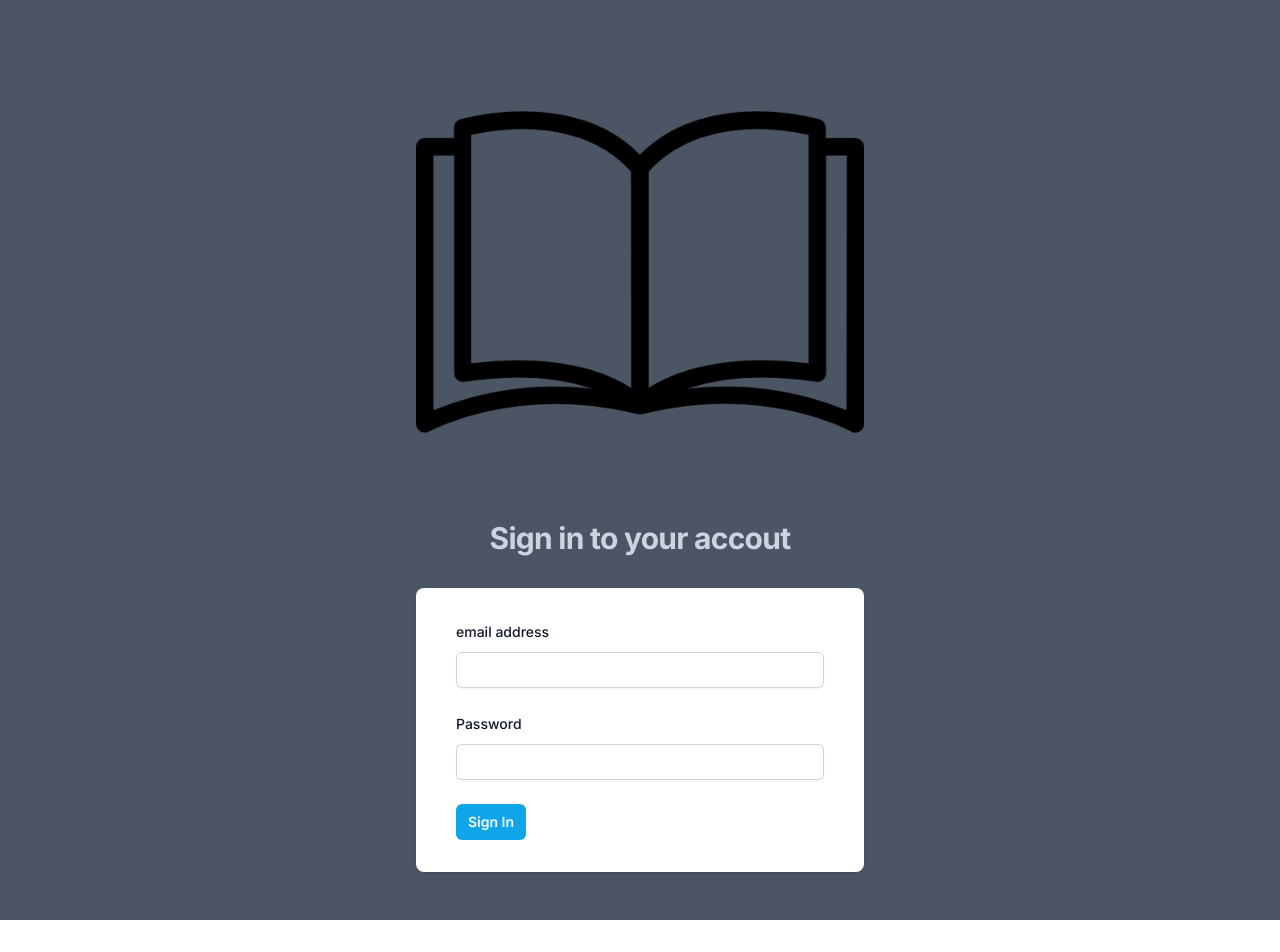
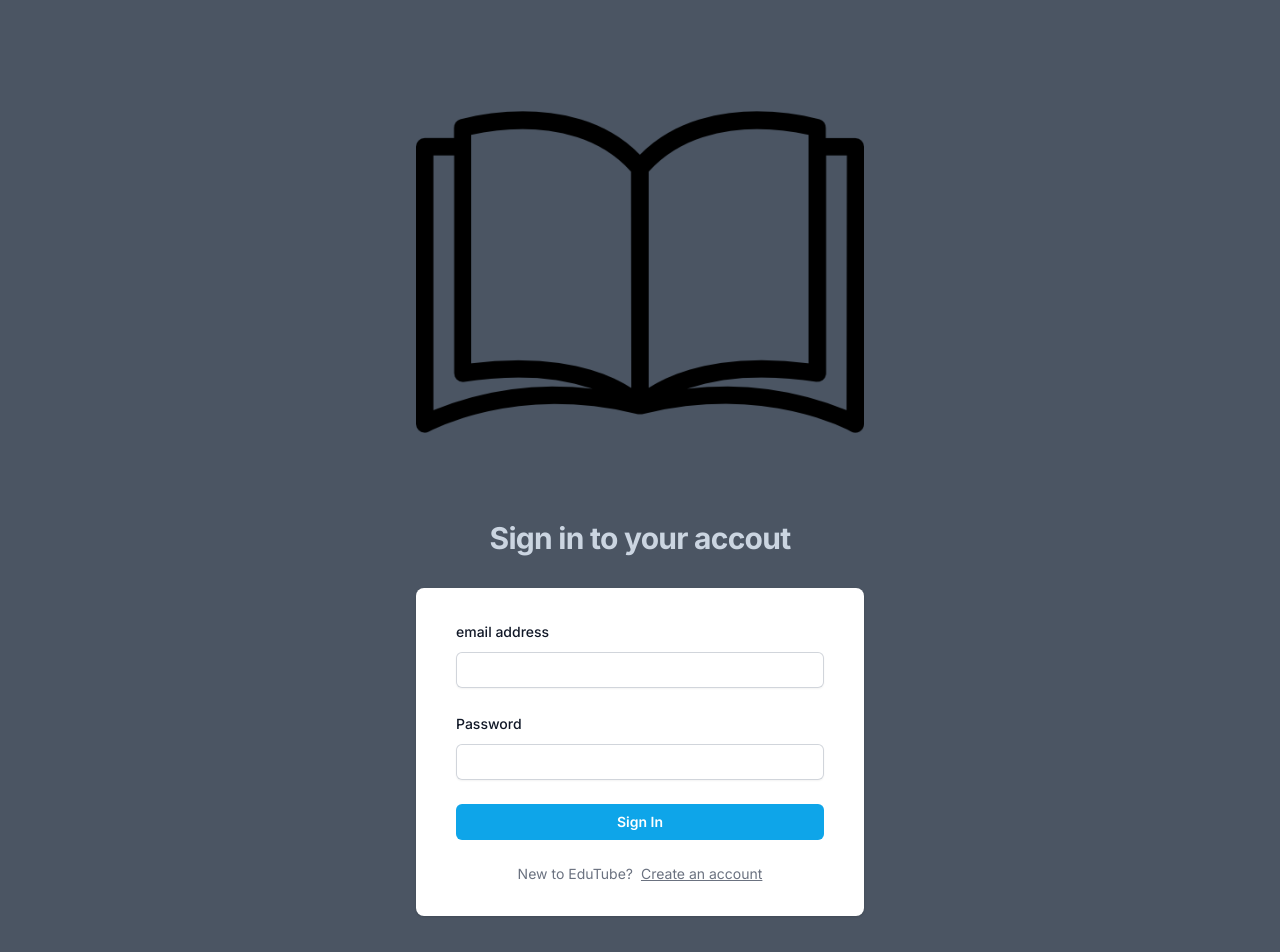
Before and after one commit to eXistC/EduTube, a Next.js app: page / in a window 1280 px wide. Shown: the top 952 px of the page. Before the commit the page ends 920 px from the top, so only its background shows below. Built offline with nearby package versions, Linux system fonts and the light colour scheme.

Commit message:
Tuning Login page

```diff
--- a/app/(browse)/components.tsx/AuthForm.tsx
+++ b/app/(browse)/components.tsx/AuthForm.tsx
@@ -91,9 +91,32 @@ const AuthForm = () => {
                         errors={errors}
                     />
                     <div>
-                        <Button>
+                        <Button
+                            disabled={isLoading}
+                            fullwidth
+                            type="submit"
+                        >
                             {variant === "LOGIN" ? "Sign In" : "Register"}
                         </Button>
+                    </div>
+                    <div className="
+                        flex
+                        gap-2
+                        justify-center
+                        text-sm
+                        mt-6
+                        px-2
+                        text-gray-500
+                    ">
+                        <div>
+                            {variant === 'LOGIN' ? 'New to EduTube?' : "Already have an account?"}
+                        </div>
+                        <div
+                            onClick={toggleVariant}
+                            className="underline cursor-pointer"
+                        >
+                            {variant === 'LOGIN' ? 'Create an account' : 'Login'}
+                        </div>
                     </div>
                 </form>
             </div>
```
